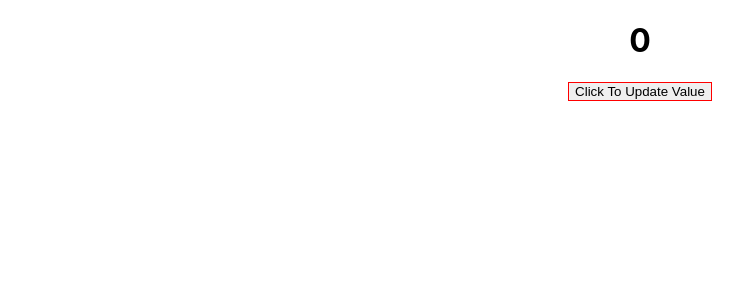
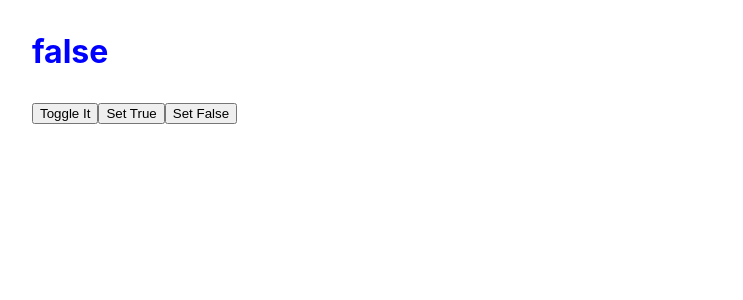
Before and after one commit to joy-adhikary/React_Hooks, a React (Create React App) app: page / in a window 1280 px wide. Shown: the top 300 px of the page, without its empty margins (0-743 px from the left). Built offline with nearby package versions, Linux system fonts and the light colour scheme.

Commit message:
Toggle added

```diff
--- a/src/App.js
+++ b/src/App.js
@@ -1,14 +1,13 @@
 
 
 import "./assets/Style/App.css";
-// import CustomHookExample from "./component/Advance/CustomHookExample";
-import CustomHookExample2 from "./component/Basic/BasicCustomHookExample";
+import CustomHookExample from "./component/UseToggleHook";
 
 function App() {
 
   return (
     <>
-      <CustomHookExample2/>
+      <CustomHookExample/>
     </>
   );
 }
--- a/src/component/Basic/BasicCustomHookExample.js
+++ /dev/null
@@ -1,48 +0,0 @@
-import Custom from './Custom';
-
-function BasicCustomHookExample() {
-
-  // ! Custom theke value , setValue ber kore nicchi . mone rakhty hobe je
-  // ! value ber korar somoi always [ ] ta use kortyt hobe
-  // ! useState , UseEffect sob somoi { } diye import korty hobe
-
-
-  const [value,setValue] = Custom(0);
-
-  return (
-    <>
-      <div className="container">
-        <div
-          className="xx"
-          style={{
-            display: "flex",
-            justifyItems: "center",
-            justifyContent: "center",
-          }}
-        >
-          <h1>{value}</h1>
-        </div>
-        <div
-          style={{
-            display: "flex",
-            width: "100%",
-            justifyItems: "center",
-            justifyContent: "center",
-          }}
-        >
-          <button
-            style={{
-              display: "flex",
-              border: "1px solid red",
-            }}
-            onClick={() => setValue(value + 1)}
-          >
-            Click To Update Value
-          </button>
-        </div>
-      </div>
-    </>
-  );
-}
-
-export default BasicCustomHookExample;
--- a/src/component/Basic/Custom.js
+++ /dev/null
@@ -1,21 +0,0 @@
-import { useState, useEffect } from "react";
-
-function Custom(initialvalue) {
-  const [value, setValue] = useState(initialvalue);
-
-  useEffect(() => {
-
-    console.log("printing from custom hook");
-
-    if (value >= 1) {
-      document.title = `count (${value})`;
-    } else {
-      document.title = `Joy Adhikary`;
-    }
-
-  });
-
-  return [value, setValue];
-}
-
-export default Custom;
--- /dev/null
+++ b/src/component/UseToggle.js
@@ -0,0 +1,28 @@
+import { useState } from "react";
+
+function useToggle(initialValue) {
+
+  const [value, setValue] = useState(initialValue);
+
+  // function ToggleValue(value){
+
+  //     const TypeOfValue = typeof (value);
+
+  //      value=TypeOfValue==='boolean'?value:!initialValue;
+
+  //      setValue((prev)=>value);
+
+  // }
+
+  function ToggleValue(value) {
+
+    setValue((currentValue) =>
+        // ! value er type jodi boolean nah hoi that means ture or false nah hoi  tahole just opposite ta set kore dibo ..
+        // ? else same value tai rekhe dibo .
+      typeof value === "boolean" ? value : !currentValue
+    );
+  }
+
+  return [value, ToggleValue];
+}
+export default useToggle;
--- /dev/null
+++ b/src/component/UseToggleHook.js
@@ -0,0 +1,23 @@
+import UseToggle from "./UseToggle.js";
+
+function UseToggleHook() {
+
+  // ! initially false diye set korlam . karon 1st time amr akta value deya lagto . jeita ke change korbe
+
+  const [value, ToggleValue] = UseToggle(false);
+
+  return (
+    <>
+      <div className="container">
+        <h1 style={{ color: "blue", margin: "2rem" }}>{value.toString()}</h1>
+        <div className="toggle" style={{ font: "menu", margin: "2rem" }}>
+          <button onClick={() => ToggleValue()}>Toggle It</button>
+          <button onClick={() => ToggleValue(true)}>Set True</button>
+          <button onClick={() => ToggleValue(false)}>Set False</button>
+        </div>
+      </div>
+    </>
+  );
+}
+
+export default UseToggleHook;
```
Also changed, not shown: src/component/Advance/CustomHookExample.js (deleted, +0 -38 lines), src/component/Advance/UseCustomHook.js (deleted, +0 -39 lines).
